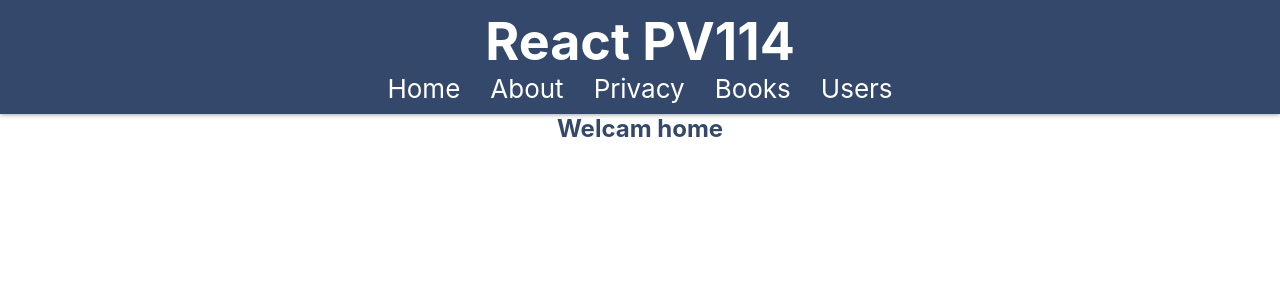
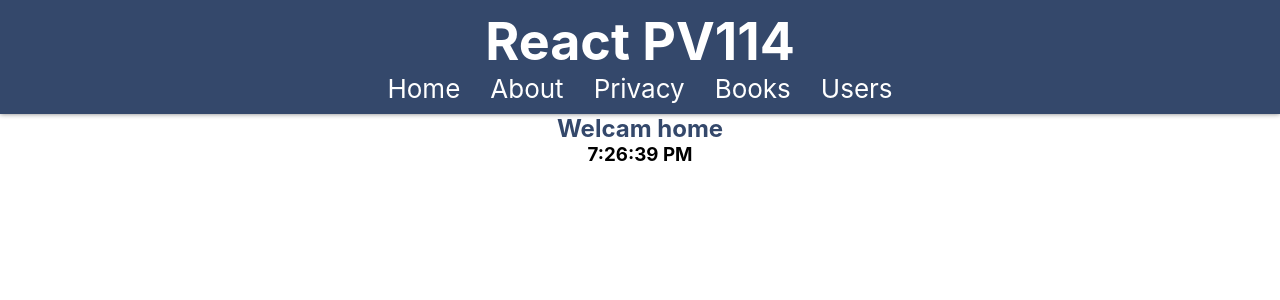
Before and after one commit to temeirro/react-pv114, a React (Create React App) app: page / in a window 1280 px wide. Shown: the top 300 px of the page. Built offline with nearby package versions, Linux system fonts and the light colour scheme.

Commit message:
Satart createTimer in Home Component

```diff
--- a/src/components/Home.js
+++ b/src/components/Home.js
@@ -1,10 +1,26 @@
+import { useEffect, useState } from "react";
+
 export default function Home() {
+    //init state current time
+    const [currentTime, setCurrentTime]=useState(new Date().toLocaleTimeString());
+    const timerChange=()=>{
+        setCurrentTime(new Date().toLocaleTimeString())
+    };
+
+    useEffect(() => {
+        console.log("Effect invoke!!!!");
+        setInterval(timerChange,1000);
+    },[]);
+
     return (
         <>
             <div className="textInfo">
                 <h2>Welcam home</h2>
             </div>
-
+            <div>
+                {/* <h3>{new Date().toLocaleTimeString()}</h3> */}
+                <h3>{currentTime}</h3>
+            </div>
         </>
     );
 }
```
